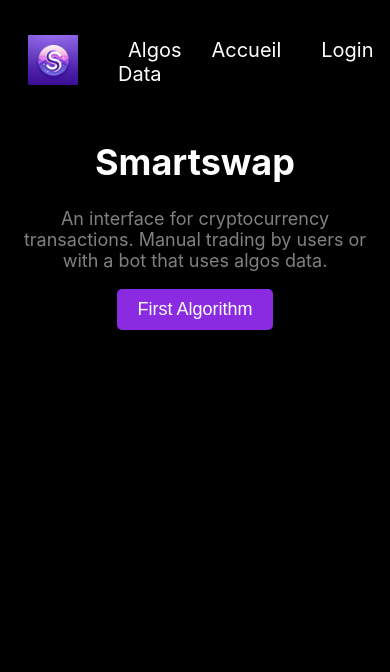
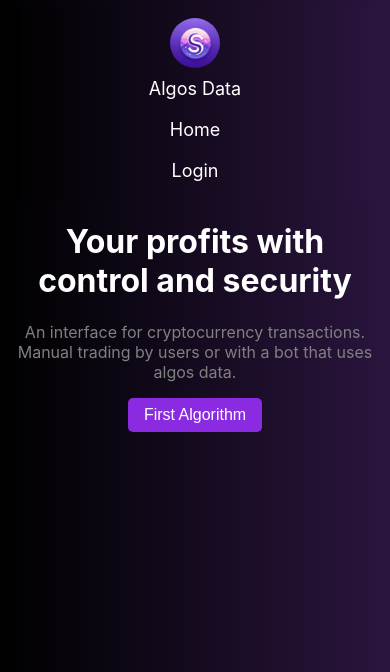
Before and after one commit to simonpotel/smartswap-web, a PHP site: page / in a window 390 px wide. Shown: the top 672 px of the page. Run offline with PHP 8.4, Linux system fonts and the light colour scheme.

Commit message:
responsive, gradient linear style

```diff
--- a/index.html
+++ b/index.html
@@ -22,14 +22,14 @@
                         <li><a href="etc/monthly_analyze.html">Monthly Analyze</a></li>
                     </ul>
                 </li>
-                <li><a href="index.html">Accueil</a></li>
+                <li><a href="index.html">Home</a></li>
                 <li><a href="etc/loginPage.html">Login</a></li>
             </ul>
         </nav>
     </header>
 
     <div id="main-content" class="rounded">
-        <h1 style="text-align: center;">Smartswap</h1>
+        <h1 style="text-align: center;">Your profits with control and security</h1>
         <p
             style="text-align: center; color: gray;">
             An interface for cryptocurrency transactions. Manual trading by users or with a bot that uses algos data.
--- a/style/indexPage.css
+++ b/style/indexPage.css
@@ -1,6 +1,6 @@
 /* title */
 #main-content h1 {
-    font-size: 36px;
+    font-size: 40px;
     text-align: center;
     color: rgb(255, 255, 255);
 }
@@ -16,7 +16,7 @@
 /* button */
 #main-content button {
     display: block;
-    margin-top: 20px;
+    margin: 0 auto 20px auto; /* changed margin for centering */
     padding: 10px 20px;
     font-size: 18px;
     background-color: #8a2be2;
@@ -30,3 +30,17 @@
 #main-content button:hover {
     background-color: #9400d3;
 }
+
+/* responsive */
+@media screen and (max-width: 768px) {
+    #main-content h1 {
+        font-size: 32px;
+    }
+    #main-content p {
+        font-size: 16px;
+    }
+    #main-content button {
+        padding: 8px 16px;
+        font-size: 16px;
+    }
+}
--- a/style/styles.css
+++ b/style/styles.css
@@ -2,7 +2,7 @@
 body {
     background-color: black;
     color: white;
-    font-size: 20px;
+    font-size: 18px;
     font-family: -apple-system, BlinkMacSystemFont, 'Segoe UI', Roboto, Oxygen,
         Ubuntu, Cantarell, 'Open Sans', 'Helvetica Neue', sans-serif; /* Police macOS */
 }
@@ -16,15 +16,32 @@ header {
     background-color: black;
 }
 
+/* gradient background */
+body,
+header {
+    background: linear-gradient(to right, #000000, #2a153e); /* blue to black gradient */
+}
+
 /* logo */
+.logo-main {
+    width: 50px;
+    height: 50px;
+    overflow: hidden;
+    border-radius: 50%;
+}
+
 .logo-main img {
-    height: 50px;
+    width: 100%;
+    height: auto;
+    display: block;
 }
 
 /* navigation */
 nav ul {
     list-style-type: none;
     display: flex;
+    margin: 0; /* Remove default margin */
+    padding: 0; /* Remove default padding */
 }
 
 nav ul li {
@@ -75,3 +92,20 @@ nav ul li:hover .dropdown {
         transform: translateY(0);
     }
 }
+
+/* responsive */
+@media screen and (max-width: 768px) {
+    header {
+        flex-direction: column;
+        text-align: center;
+    }
+
+    nav ul {
+        flex-direction: column;
+        align-items: center;
+    }
+
+    nav ul li {
+        margin: 10px 0;
+    }
+}
```
Also changed, not shown: style/monthly_analyze.css (+22 -2 lines).
